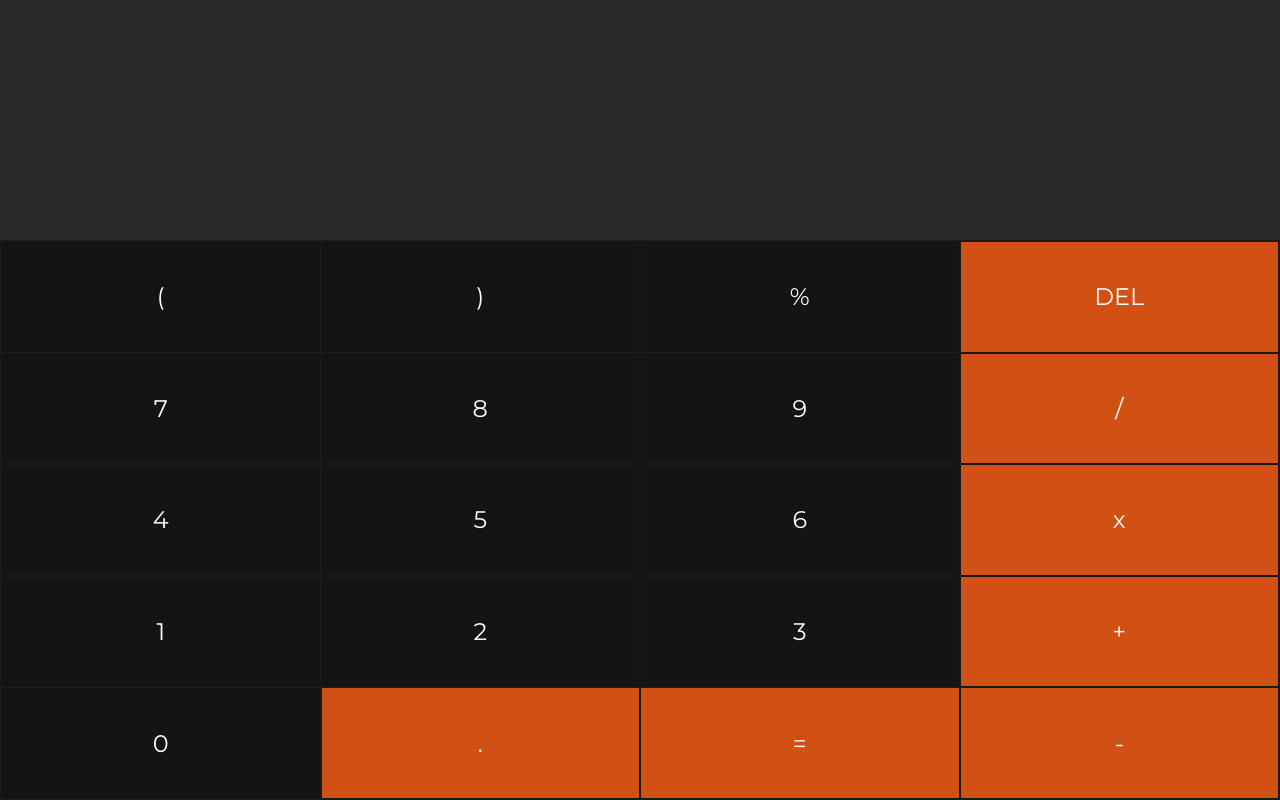
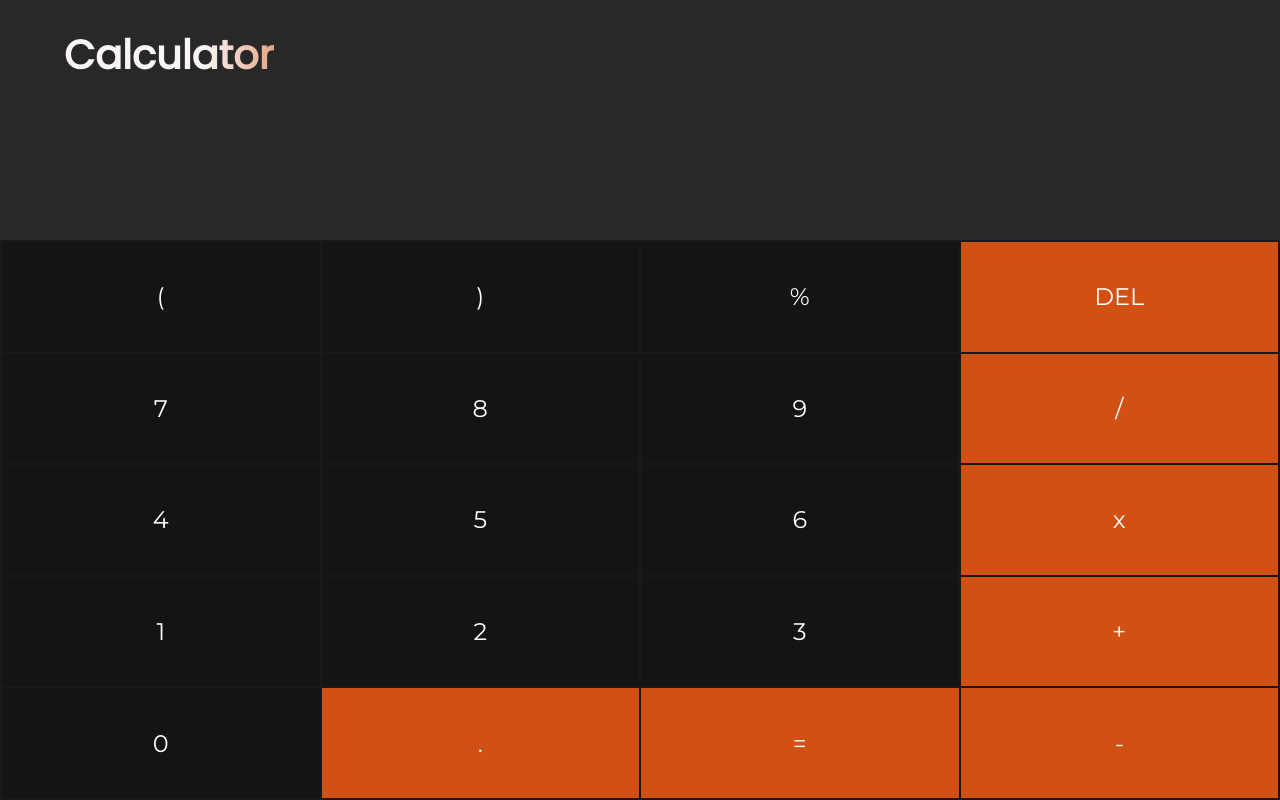
Before and after one commit to N3v1/Calculator, a plain HTML site: page index.html in a window 1280 px wide. Drawn offline with Linux system fonts and the light colour scheme.

Commit message:
UI improvements #4

```diff
--- a/index.html
+++ b/index.html
@@ -30,8 +30,9 @@ Calculator in HTML,CSS and JS - (c) 2023 NH (N3v1) - Use at your own risk, no wa
 
 <body>
     <div id="resultArea"></div>
+    <table>
+        <div class="heading"><span class="magic"><span class="magic-text">Calculator</span></span></div>
 
-    <table>
         <tr>
             <td onclick="appendOperation('(')">(</td>
             <td onclick="appendOperation(')')">)</td>
--- a/style.css
+++ b/style.css
@@ -1,6 +1,21 @@
+@import url('https://fonts.googleapis.com/css2?family=Poppins&display=swap');
 body {
-    font-family: 'Montserrat', sans-serif;
+    font-family: 'Poppins', sans-serif;
     margin: 0;
+    overflow: hidden;
+}
+.heading{
+    background-color: rgb(40, 40, 40);
+    color: aliceblue;
+    font-size: 40px;
+    position: absolute;
+    top: 25px;
+    font-family: 'Poppins', sans-serif;
+    font-weight: 700;
+    left: 5%;
+    /* display: flex;
+    justify-content: center;
+    align-items: start;      */
 }
 
 table {
@@ -50,3 +65,77 @@ td:hover {
 .operators:hover {
     background-color:  rgb(196, 106, 67);
 }
+* {
+    box-sizing: border-box;
+}
+:root {
+    --orange: rgb(209, 81, 21);
+    --slate1: rgb(20, 20, 20);
+    --slate2: rgb(30, 30, 30);
+    --white: #F9F5F6;
+    /* --red: #F31559;
+    --magenta: #FF52A2;
+    --orange: #FFB07F;
+
+    --green: #1A5D1A;
+
+    --blue: #78C1F3; */
+  }
+
+  @keyframes background-pan {
+    from {
+      background-position: 0% center;
+    }
+
+    to {
+      background-position: -200% center;
+    }
+  }
+
+  @keyframes scale {
+    from, to {
+      transform: scale(0);
+    }
+
+    50% {
+      transform: scale(1);
+    }
+  }
+
+  @keyframes rotate {
+    from {
+      transform: rotate(0deg);
+    }
+
+    to {
+      transform: rotate(180deg);
+    }
+  }
+
+  div {
+    color: white;
+    font-family: "Rubik", sans-serif;
+    font-size: clamp(2em, 2vw, 4em);
+    font-weight: 400;
+  }
+
+  div > .magic {
+    display: inline-block;
+    position: relative;
+  }
+
+  div > .magic > .magic-text {
+    animation: background-pan 3s linear infinite;
+    background: linear-gradient(
+      to right,
+      var(--orange),
+      var(--white),
+      /* var(--slate2), */
+      var(--white),
+      var(--orange)
+    );
+    background-size: 200%;
+    -webkit-background-clip: text;
+    -webkit-text-fill-color: transparent;
+    white-space: nowrap;
+  }
```
